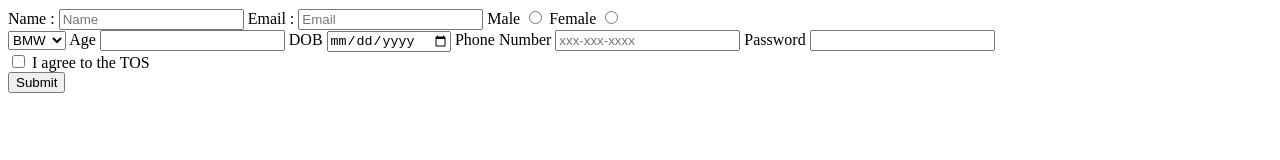
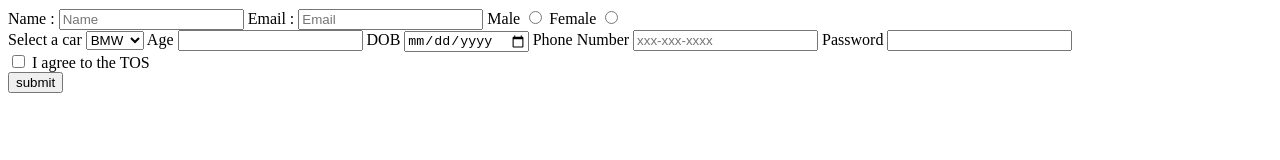
Before and after one commit to acciojob/signup-form-car-Waseeyurrahman, a website: page main.html in a window 1280 px wide. Drawn offline with Linux system fonts and the light colour scheme.

Commit message:
created a submission

```diff
--- a/main.html
+++ b/main.html
@@ -17,6 +17,7 @@
 		<input type="radio" id="gender_m" name="gender" required>
 		<label for="gender_f">Female</label>
 		<input type="radio" id="gender_f" name="gender" required><br>
+		<label for="cars">Select a car</label>
 		<select placeholder="--Please choose an option--" id="cars" required>
 			<option>BMW</option>
 			<option>Audi</option>
@@ -34,7 +35,7 @@
 		<input type="checkbox" id="tos" required>
 		<label for="tos">I agree to the TOS</label><br>
 
-		<button>Submit</button>
+		<button>submit</button>
 	</form>
     <script type="text/javascript" src="./script.js">
 </script>
```
